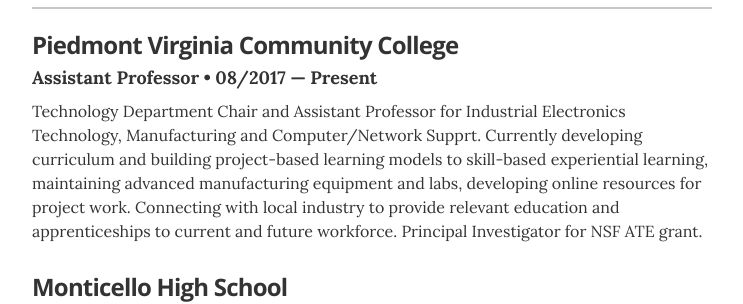
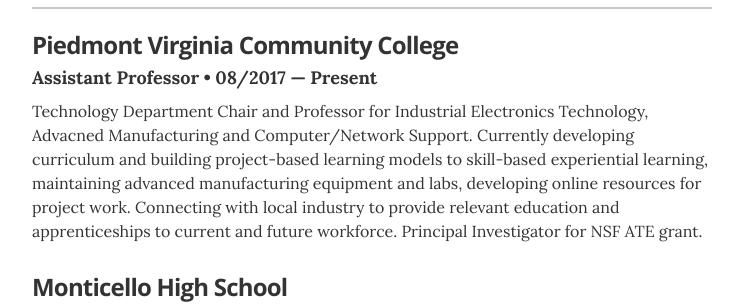
Before and after one commit to eabredder/eabredder.github.io, a Jekyll site: the page built from index.html, in a window 1280 px wide and 900 px high, scrolled down 627 px. Shown: the part 159-463 px from the top of the window, without its empty margins (268-1011 px from the left). Built offline with Jekyll 4.4.1, drawn with Linux system fonts in a browser that asks for light colours.

Commit message:
Update resume.html

```diff
--- a/_layouts/resume.html
+++ b/_layouts/resume.html
@@ -95,7 +95,7 @@
         <div class="resume-item" itemscope itemprop="worksFor" itemtype="http://schema.org/Organization">
           <h3 class="resume-item-title" itemprop="name">Piedmont Virginia Community College</h3>
           <h4 class="resume-item-details" itemprop="description">Assistant Professor &bull; 08/2017 &mdash; Present</h4>
-          <p class="resume-item-copy">Technology Department Chair and Assistant Professor for Industrial Electronics Technology, Manufacturing and Computer/Network Supprt. Currently developing curriculum and building project-based learning models to skill-based experiential learning, maintaining advanced manufacturing equipment and labs, developing online resources for project work. Connecting with local industry to provide relevant education and apprenticeships to current and future workforce. Principal Investigator for NSF ATE grant.</p>
+          <p class="resume-item-copy">Technology Department Chair and Professor for Industrial Electronics Technology, Advacned Manufacturing and Computer/Network Support. Currently developing curriculum and building project-based learning models to skill-based experiential learning, maintaining advanced manufacturing equipment and labs, developing online resources for project work. Connecting with local industry to provide relevant education and apprenticeships to current and future workforce. Principal Investigator for NSF ATE grant.</p>
 
           </div><!-- end of resume-item -->
 
```
